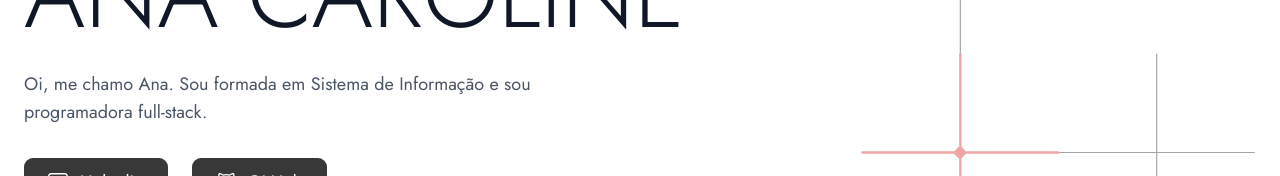
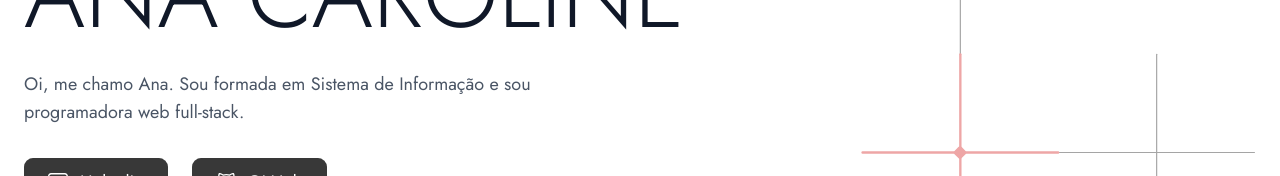
Before and after one commit to anacarolinens/ana-portifolio, a React (Vite) app: page / in a window 1280 px wide. Shown: the part 350-526 px from the top of the page. Built offline with nearby package versions, Linux system fonts and the light colour scheme.

Commit message:
✨ feat: atualiza o hero

```diff
--- a/src/components/Hero.jsx
+++ b/src/components/Hero.jsx
@@ -23,7 +23,7 @@ const Hero = () => {
         </h1>
         <p className="text-sm sm:text-base md:text-lg text-gray-600 mb-8">
           Oi, me chamo Ana. Sou formada em Sistema de Informação e sou
-          programadora full-stack.
+          programadora web full-stack.
         </p>
         <div className="flex justify-center lg:justify-start gap-6">
           <a
```
